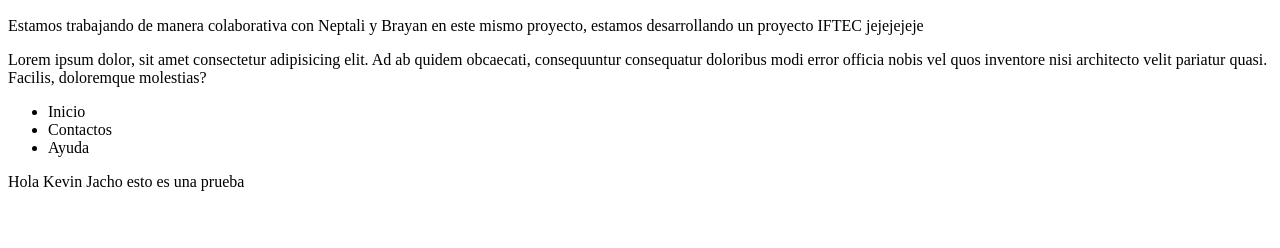
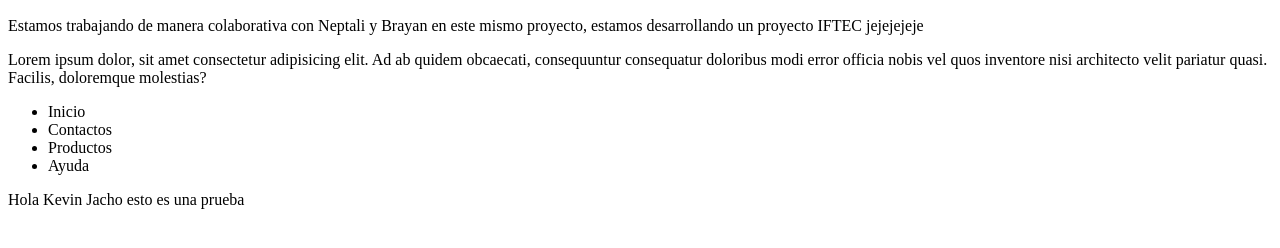
Before and after one commit to KevinJacho11/proyectoGit, a plain HTML site: page index.html in a window 1280 px wide. Shown: the part 110-358 px from the top of the page. Drawn offline with Linux system fonts and the light colour scheme.

Commit message:
prueba de commit

```diff
--- a/index.html
+++ b/index.html
@@ -14,6 +14,7 @@
   <ul>
     <li>Inicio</li>
     <li>Contactos</li>
+    <li>Productos</li>
     <li>Ayuda</li>
   </ul>
 
```
